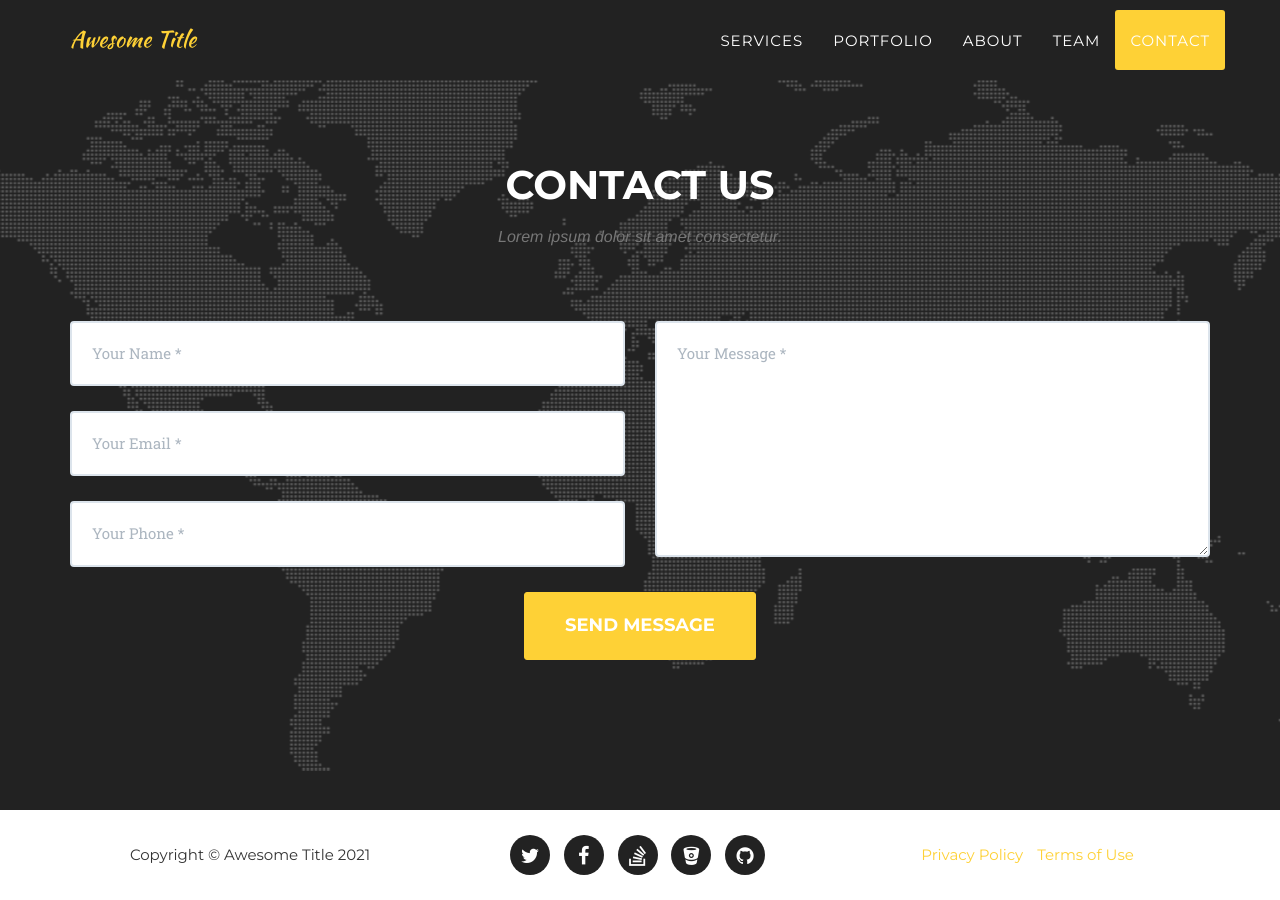
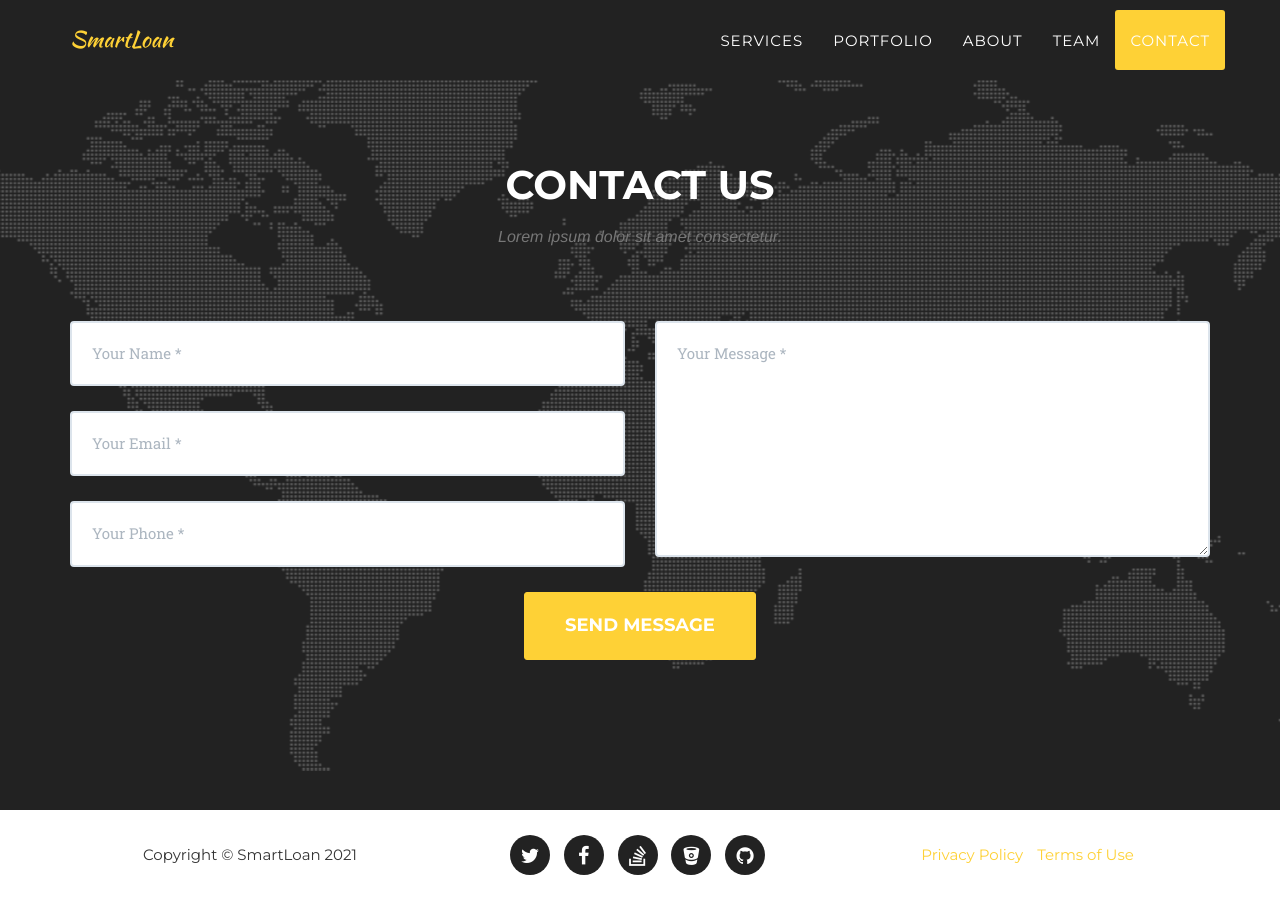
Before and after one commit to SmartLoan/smartloan-page, a Jekyll site: the page built from index.html, in a window 1280 px wide and 900 px high, scrolled down 5636 px. Built offline with Jekyll 4.4.1, drawn with Linux system fonts in a browser that asks for light colours; some web fonts are replaced.

Commit message:
Update _config.yml

```diff
--- a/_config.yml
+++ b/_config.yml
@@ -2,8 +2,8 @@ url: https://smartloan.github.io
 baseurl: /smartloan-page/
 
 # Site settings
-title: Awesome Title
-email: your-email@domain.com
+title: SmartLoan
+email: asvoria@live.com
 description: "Write an awesome description for your new site here. You can edit this line in _config.yml. It will appear in your document head meta (for Google search results) and in your feed.xml site description."
 
 
```
